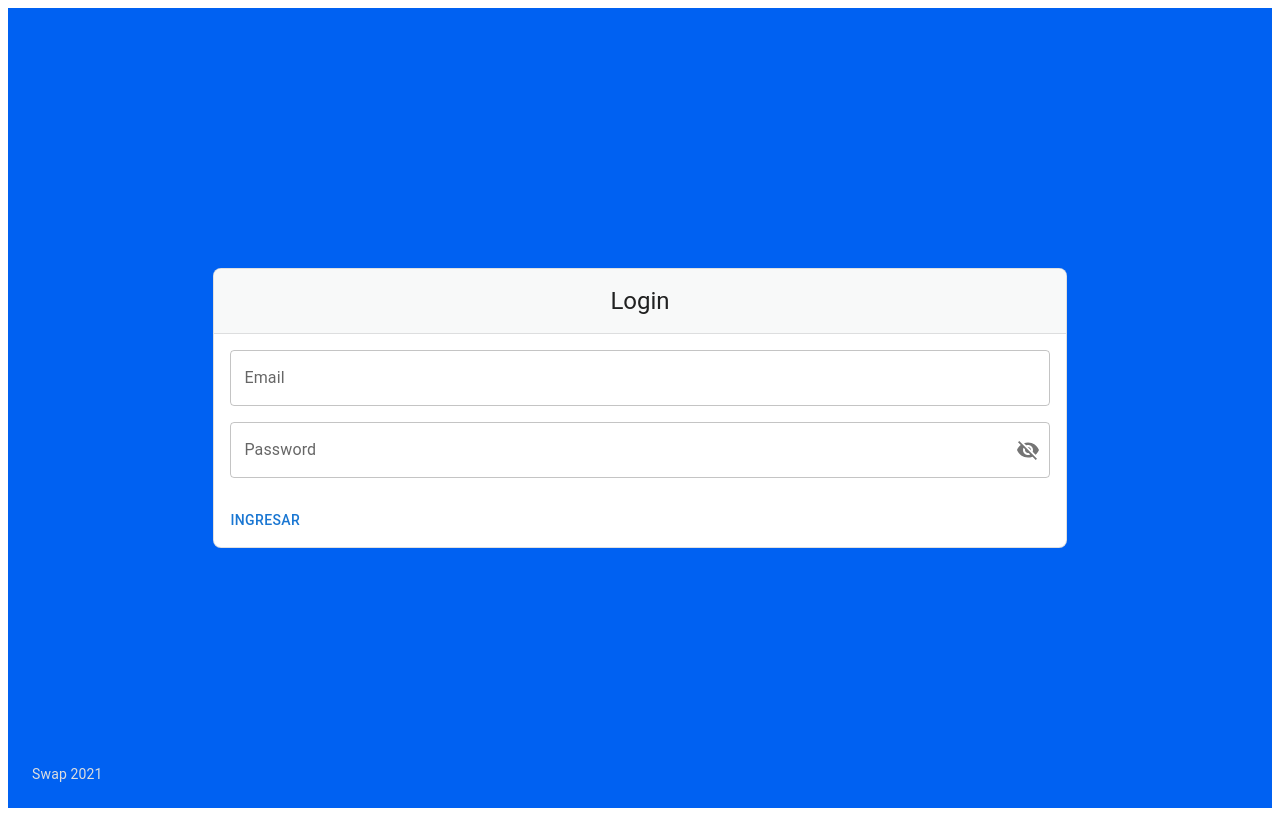
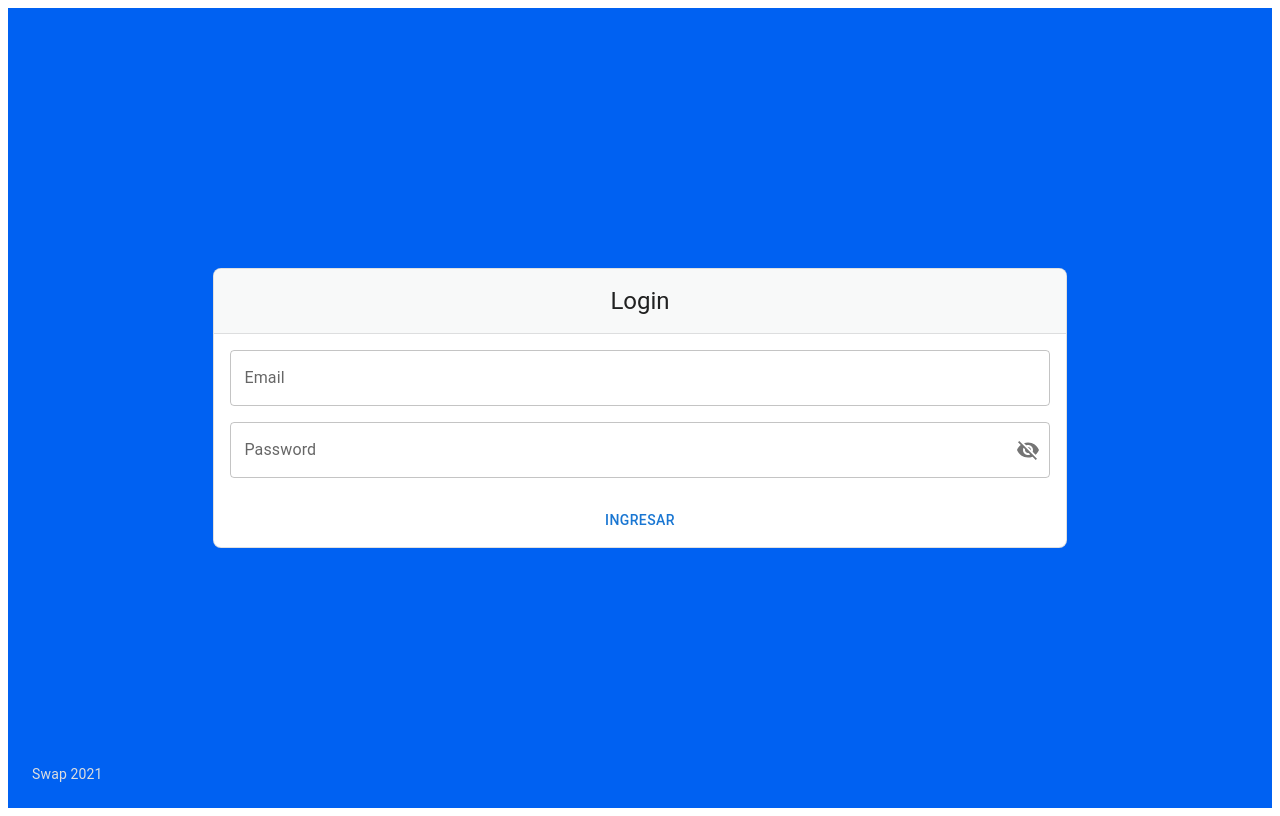
Before and after one commit to Kar3n1na/glowing-octo-broccoli, a React (Create React App) app: page / in a window 1280 px wide. Built offline with nearby package versions, Linux system fonts and the light colour scheme; the HTML template or start-up script is replaced by a standard one.

Commit message:
button centered in Authentication.js Authentication component

```diff
--- a/src/components/Authentication.js
+++ b/src/components/Authentication.js
@@ -83,7 +83,7 @@ const Authentication = () => {
               />
             </FormControl>
           </CardContent>
-          <CardActions>
+          <CardActions sx= {{justifyContent: "center"}}>
             <Button>Ingresar</Button>
           </CardActions>
         </Card>
```
